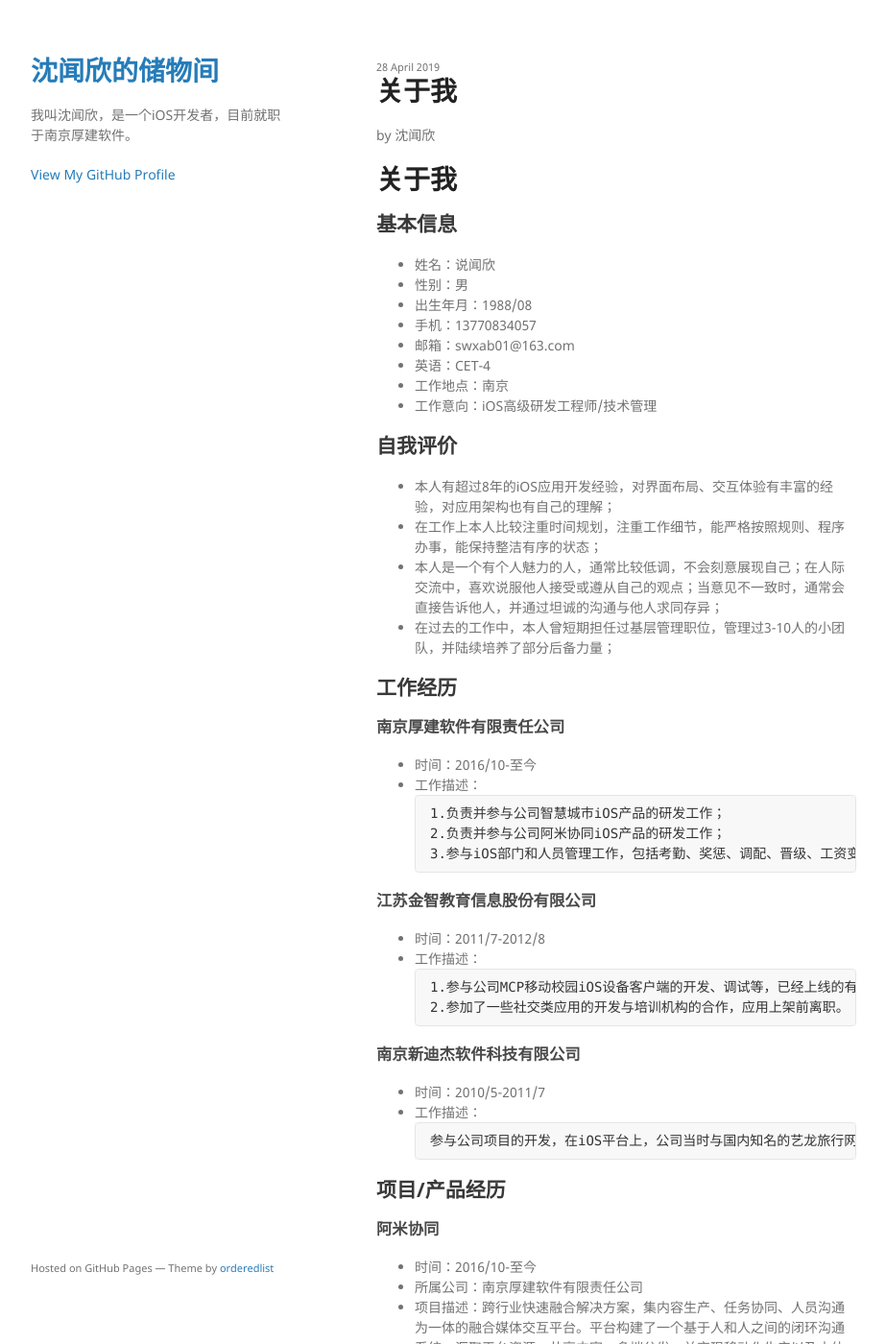
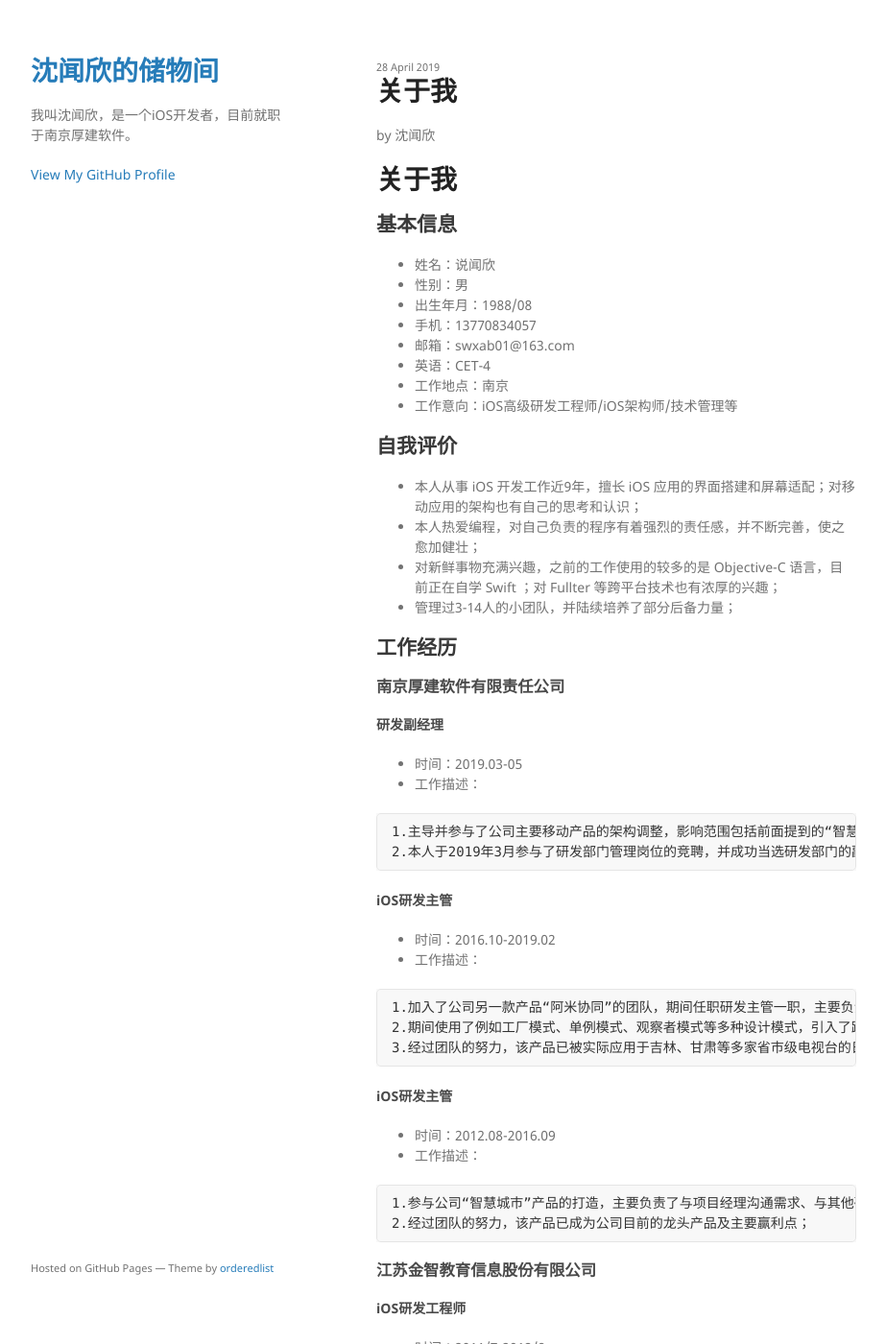
Before and after one commit to PatShen/PatShen.github.io, a Jekyll site: the page built from _posts/2019-04-28-AboutMe.md, in a window 1280 px wide and 1400 px high. Shown: the whole window at 96% size, without its empty margins (178-1101 px from the left). Built offline with Jekyll 4.4.1, drawn with Linux system fonts in a browser that asks for light colours; some of the changed text lies outside the part shown.

Commit message:
更新自我介绍

````diff
--- a/_posts/2019-04-28-AboutMe.md
+++ b/_posts/2019-04-28-AboutMe.md
@@ -13,37 +13,63 @@ title: 关于我
 * 邮箱：swxab01@163.com
 * 英语：CET-4
 * 工作地点：南京
-* 工作意向：iOS高级研发工程师/技术管理
+* 工作意向：iOS高级研发工程师/iOS架构师/技术管理等
 
 ## 自我评价
 
-* 本人有超过8年的iOS应用开发经验，对界面布局、交互体验有丰富的经验，对应用架构也有自己的理解；
-* 在工作上本人比较注重时间规划，注重工作细节，能严格按照规则、程序办事，能保持整洁有序的状态；
-* 本人是一个有个人魅力的人，通常比较低调，不会刻意展现自己；在人际交流中，喜欢说服他人接受或遵从自己的观点；当意见不一致时，通常会直接告诉他人，并通过坦诚的沟通与他人求同存异；
-* 在过去的工作中，本人曾短期担任过基层管理职位，管理过3-10人的小团队，并陆续培养了部分后备力量；
+* 本人从事 iOS 开发工作近9年，擅长 iOS 应用的界面搭建和屏幕适配；对移动应用的架构也有自己的思考和认识；
+* 本人热爱编程，对自己负责的程序有着强烈的责任感，并不断完善，使之愈加健壮；
+* 对新鲜事物充满兴趣，之前的工作使用的较多的是 Objective-C 语言，目前正在自学 Swift ；对 Fullter 等跨平台技术也有浓厚的兴趣；
+* 管理过3-14人的小团队，并陆续培养了部分后备力量；
 
 ## 工作经历
 
 ### 南京厚建软件有限责任公司
-* 时间：2016/10-至今
+
+#### 研发副经理
+* 时间：2019.03-05
 * 工作描述：
+
 ```
-1.负责并参与公司智慧城市iOS产品的研发工作；
-2.负责并参与公司阿米协同iOS产品的研发工作；
-3.参与iOS部门和人员管理工作，包括考勤、奖惩、调配、晋级、工资变动等内容，并培养了后备研发人员；
+1.主导并参与了公司主要移动产品的架构调整，影响范围包括前面提到的“智慧城市”和“阿米协同”调整内容主要是基于中台战略的构想，形成核心层-业务支持层-业务展现层等三层结构。在本人离职前已初步完成alpha版本；
+2.本人于2019年3月参与了研发部门管理岗位的竞聘，并成功当选研发部门的副经理，至离职时，主要负责产品需求跟进、研发计划制定、研发规范的完善、人员管理等工作。经过部门内所有人的共同努力，至本人离职前，部门已完成了过渡，帮助适应了新的人员和工作内容。
+```
+
+#### iOS研发主管
+* 时间：2016.10-2019.02
+* 工作描述：
+
+```
+1.加入了公司另一款产品“阿米协同”的团队，期间任职研发主管一职，主要负责了客户端前期需求讨论、技术选型，基于之前产品的技术积累和新产品的特性，主导并参与了客户端的底层框架搭建和基础模块的研发等工作；
+2.期间使用了例如工厂模式、单例模式、观察者模式等多种设计模式，引入了路由，并结合MVC、MVVM的优点和具体的应用场景灵活使用开发模式增加代码的稳定性和可扩展性；
+3.经过团队的努力，该产品已被实际应用于吉林、甘肃等多家省市级电视台的日常工作中；
+```
+
+#### iOS研发主管
+* 时间：2012.08-2016.09
+* 工作描述：
+
+```
+1.参与公司“智慧城市”产品的打造，主要负责了与项目经理沟通需求、与其他研发沟通技术实现，协助部门总监管理部门，以及iOS客户端的基础业务功能开发，模块（业务）开发等；
+2.经过团队的努力，该产品已成为公司目前的龙头产品及主要赢利点；
 ```
 
 ### 江苏金智教育信息股份有限公司
+
+#### iOS研发工程师
 * 时间：2011/7-2012/8
 * 工作描述：
+
 ```
 1.参与公司MCP移动校园iOS设备客户端的开发、调试等，已经上线的有包括复旦大学、重庆大学等全国知名高校的移动校园门户、OA办公自动化等项目的移植。
 2.参加了一些社交类应用的开发与培训机构的合作，应用上架前离职。
 ```
 
 ### 南京新迪杰软件科技有限公司
+#### iOS研发工程师
 * 时间：2010/5-2011/7
 * 工作描述：
+
 ```
 参与公司项目的开发，在iOS平台上，公司当时与国内知名的艺龙旅行网合作，着力于旅游类的应用产品开发，产品能够搜索艺龙收录的所有酒店以及快捷预定等功能。
 ```
@@ -100,3 +126,4 @@ title: 关于我
 |版本|更新时间|更新内容|
 |---|------|-------|
 |1.0|2019/04/28|更新新增基本信息、工作经历、项目/产品经历、教育经历等|
+|1.1|2019/09/16|更新工作经历的描述|
````
